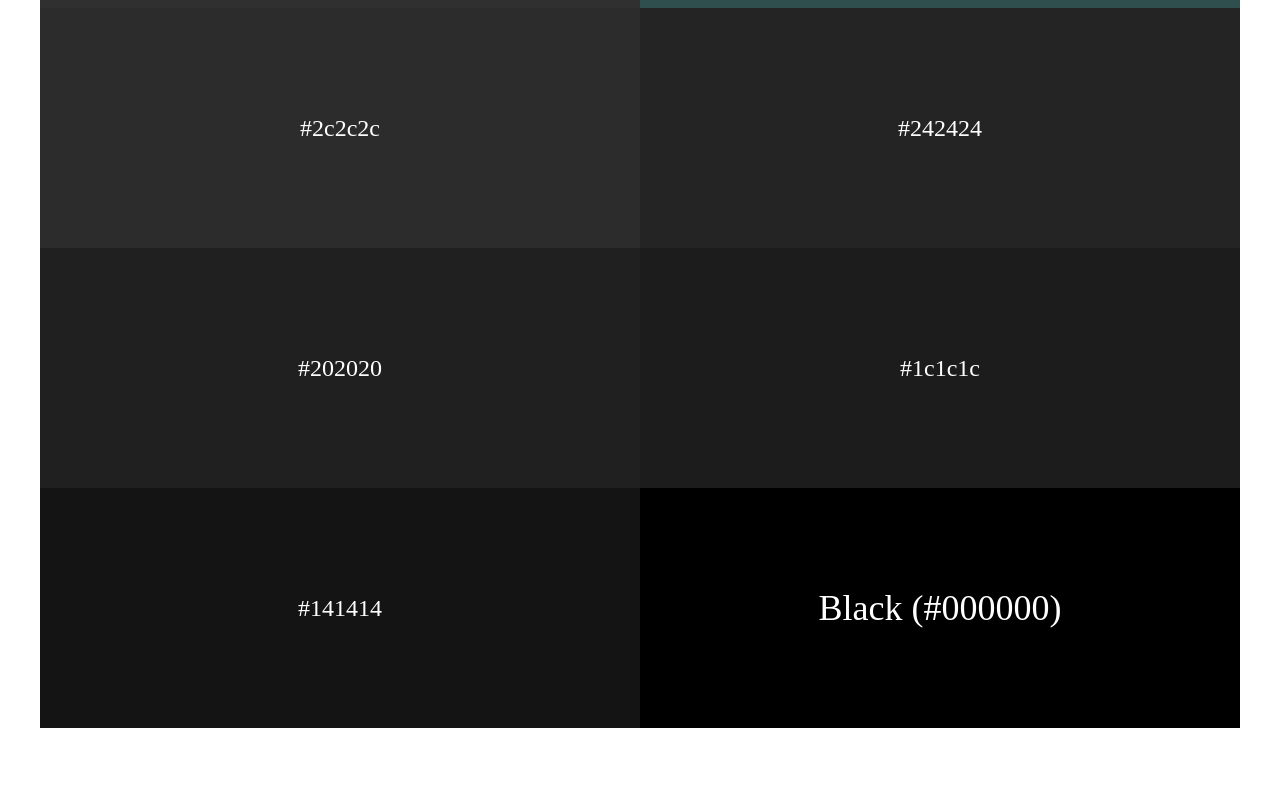
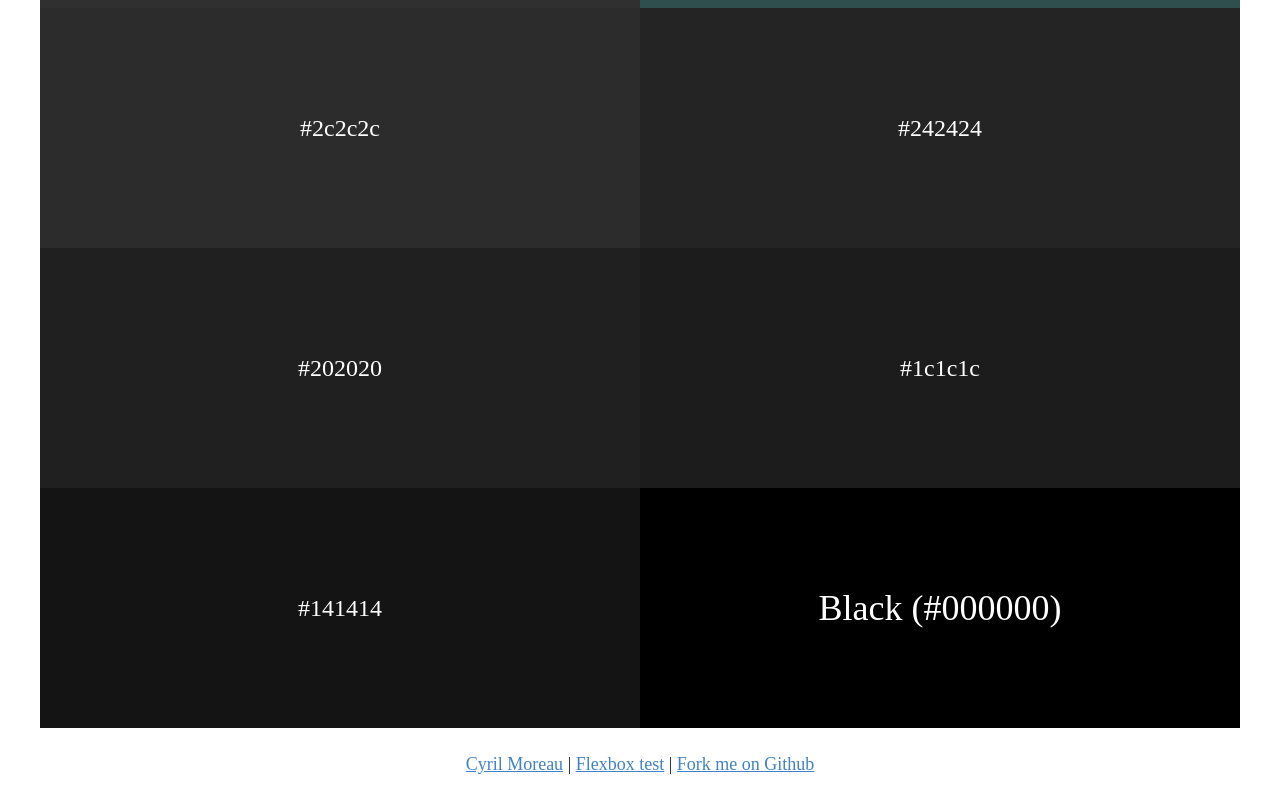
Before and after one commit to Cycymomo/50-flexbox-shades-of-html-hex-codes-gray-grey, a plain HTML site: page index.html in a window 1280 px wide. Shown: the part 5272-6072 px from the top of the page. Before the commit the page ends 6000 px from the top, so only its background shows below. Drawn offline with Linux system fonts and the light colour scheme.

Commit message:
footer info

```diff
--- a/css/app.css
+++ b/css/app.css
@@ -50,3 +50,8 @@ div#main-container div {
 div#main-container div:hover {
   font-size: 2rem;
 }
+
+footer {
+  font-size: 0.75rem;
+  text-align: center;
+}
--- a/index.html
+++ b/index.html
@@ -11,5 +11,8 @@
   </head>
   <body>
     <div id="main-container"></div>
+    <footer><a href="https://twitter.com/cycymomo" target="_blank" title="Compte Twitter de l'auteur">Cyril Moreau</a> |
+    <a href="http://www.w3.org/TR/css3-flexbox/" target="_blank" title="W3C : CSS Flexible Box Layout Module Level 1">Flexbox test</a> |
+    <a href="https://github.com/Nickdouille/50-shades-of-gray" target="_blank" title="Fork me on Github">Fork me on Github</a></footer>
   </body>
 </html>
```
